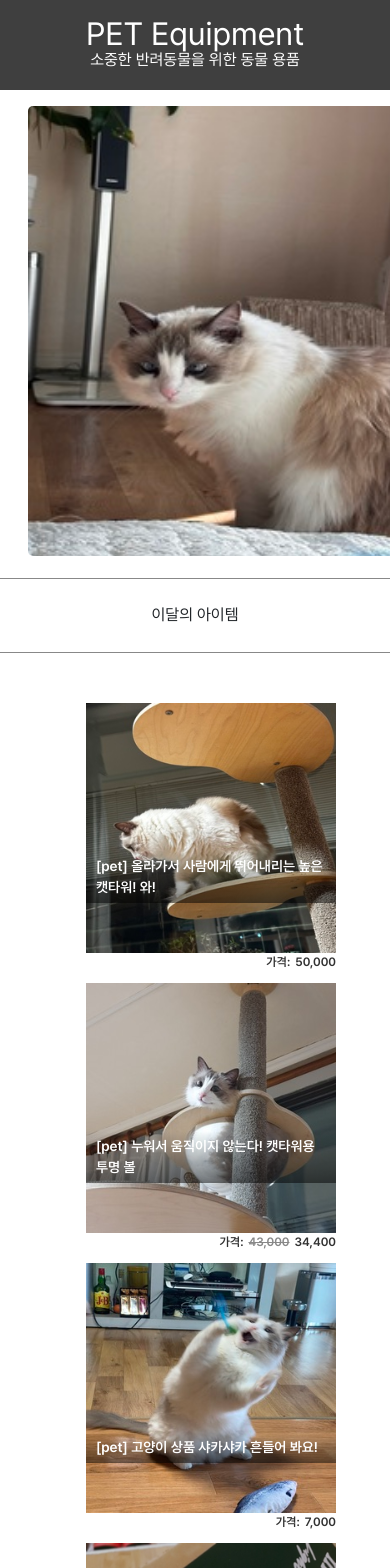
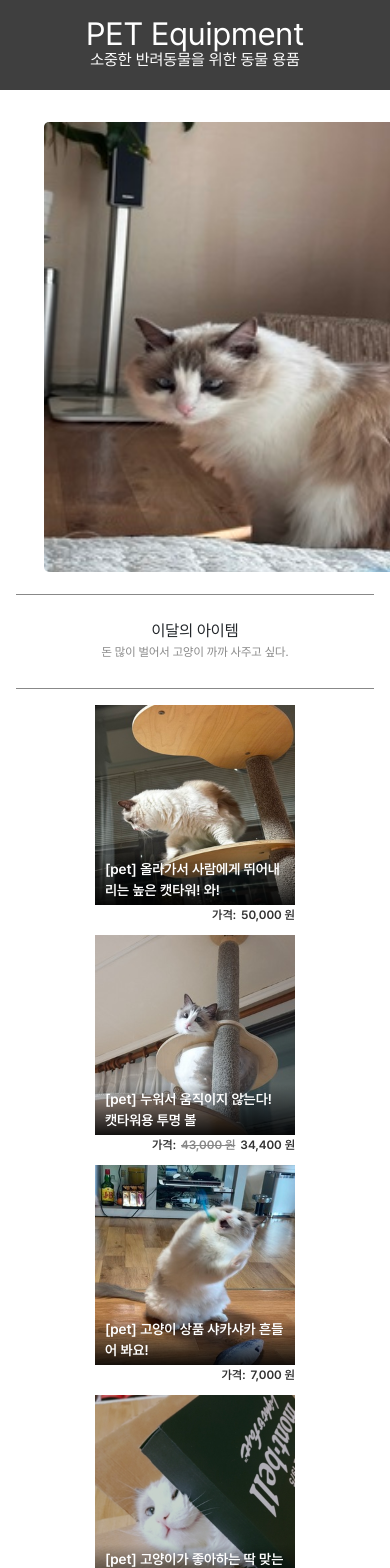
Before and after one commit to chohyuun/marketing-web-react, a React (Vite) app: page /home in a window 390 px wide. Shown: the top 1568 px of the page. Built offline with nearby package versions, Linux system fonts and the light colour scheme.

Commit message:
feat: product detail 1차 완료 (#10)

```diff
--- a/src/routes/RootRoutes.tsx
+++ b/src/routes/RootRoutes.tsx
@@ -11,6 +11,9 @@ const RootRoutes = () => {
         <Route path="*" element={<DefaultLayout />}>
           <Route index element={<Navigate to="/home" />} />
           <Route path="home" element={<Home />} />
+          <Route path="product">
+            <Route path=":titleId" element={<ProductDetail />} />
+          </Route>
         </Route>
       </Routes>
     </Router>
--- a/src/views/Home.tsx
+++ b/src/views/Home.tsx
@@ -1,31 +1,52 @@
 import styled from 'styled-components'
-import { Col, Container, Row } from 'react-bootstrap'
+import { Button, Col, Container, Row } from 'react-bootstrap'
 import BooriCat from '../assets/image/cat3.jpeg'
-import { createContext, useState } from 'react'
-import { productData } from '../type/productData'
+import { useMemo, useState } from 'react'
+import { productData, ProductDataType } from '../type/productData'
 import ProductBox from './ProductBox'
+import { useUpdateEffect } from 'react-use'
+import { useNavigate } from 'react-router-dom'
 
-export type ContextData = {
-  url: string
-  title: string
+const initialProductData: ProductDataType = {
+  url: '',
+  title: '',
+  price: 0,
+  discount: undefined,
 }
-export const ProductContext = createContext<ContextData | undefined>(undefined)
 
 const Home = () => {
-  const [clickData, setClickData] = useState<ContextData>()
+  const [clickData, setClickData] = useState<ProductDataType>(initialProductData)
+  const navigate = useNavigate()
 
   const onClickHandler = (e: any) => {
-    setClickData({
+    setClickData((prevState) => {
+      return {
+        ...prevState,
         url: e.target.src,
         title: e.target.title,
+        price: e.target.price,
+        discount: e.target.discount ?? undefined,
+      }
     })
   }
 
+  const clickNotUndefined = useMemo(() => {
+    return clickData.url !== '' && clickData.title !== ''
+  }, [clickData])
+
+  useUpdateEffect(() => {
+    if (clickNotUndefined) {
+      navigate(`/product/${clickData?.title}`, { state: { value: clickData } })
+    }
+  }, [clickData])
+
   // todo home image changes to swipe image
+  // todo SwipeImage change
   return (
     <>
-      <ProductContext.Provider value={clickData}>
       <Container fluid>
+        <Row xs={1}>
+          <Col>
             <HomeRow>
               <HomeCol>
                 <SwipeImage title="정말싸다 뽀리 사진!!" src={BooriCat} onClick={onClickHandler} />
@@ -33,18 +54,25 @@ const Home = () => {
             </HomeRow>
             <HomeRow>
               <HomeCol>
-              <div className="description">이달의 아이템</div>
+                <div className="description">
+                  이달의 아이템
+                  <p>돈 많이 벌어서 고양이 까까 사주고 싶다.</p>
+                </div>
               </HomeCol>
             </HomeRow>
-          <HomeRow>
-            <HomeCol sm={6}>
+            <Row>
               {productData.map((value, index) => {
                 return <ProductBox key={index} value={value} setClickData={setClickData} />
               })}
+            </Row>
+            <HomeRow>
+              <HomeCol>
+                <Button variant="outline-info">Contact</Button>
               </HomeCol>
             </HomeRow>
+          </Col>
+        </Row>
       </Container>
-      </ProductContext.Provider>
     </>
   )
 }
@@ -56,6 +84,11 @@ const HomeCol = styled(Col)`
 
   & .description {
     margin: 10px 0;
+
+    p {
+      color: #888888;
+      font-size: 12px;
+    }
   }
 `
 
@@ -64,10 +97,6 @@ const HomeRow = styled(Row)`
 
   &:last-child {
     border: unset;
-  }
-
-  & .col-sm-6 {
-    margin: 1.5em 1em;
   }
 `
 
--- a/src/views/ProductBox.tsx
+++ b/src/views/ProductBox.tsx
@@ -1,48 +1,54 @@
 import styled, { css } from 'styled-components'
 import { ProductDataType } from '../type/productData'
 import { Dispatch, SetStateAction } from 'react'
-import { ContextData } from './Home'
 import { NumberFormatter } from '../utils/NumberFormatter'
+import { Col, Row } from 'react-bootstrap'
 
 interface ProductImageProps {
   value: ProductDataType
-  setClickData: Dispatch<SetStateAction<ContextData | undefined>>
+  setClickData: Dispatch<SetStateAction<ProductDataType>>
 }
 
 const ProductBox = ({ value, setClickData }: ProductImageProps) => {
-  return (
-    <ImageArea
-      discount={!!value.discount}
-      onClick={() =>
-        setClickData({
+  const onClickHandler = () => {
+    setClickData((prevState) => {
+      return {
+        ...prevState,
         url: value.url,
         title: value.title,
+        price: value.price,
+        discount: value.discount ?? undefined,
+      }
     })
   }
-    >
+
+  return (
+    <Col lg={3} md={4} xs={12}>
+      <ImageArea discount={!!value.discount} onClick={onClickHandler}>
         <ContentImage title={value.title} src={value.url} />
         <div>
           <p className="product-title">{value.title}</p>
         </div>
         <div className="product-price">
-        가격: <p className="before-discount">{NumberFormatter(value.price)}</p>
+          가격: <p className="before-discount">{NumberFormatter(value.price) + ' 원'}</p>
           <p>
             {value.discount
-            ? NumberFormatter(value.price * (1 - value.discount / 100))
-            : NumberFormatter(value.price)}
+              ? NumberFormatter(value.price * (1 - value.discount / 100)) + ' 원'
+              : NumberFormatter(value.price) + ' 원'}
           </p>
         </div>
       </ImageArea>
+    </Col>
   )
 }
 
 const ImageArea = styled.div<{ discount: boolean }>`
   display: inline-block;
   justify-content: flex-end;
-  margin: 10px 10px 20px;
+  margin: 0 10px 30px;
   position: relative;
-  max-width: 250px;
-  max-height: 250px;
+  max-width: 200px;
+  max-height: 200px;
   font-weight: 600;
 
   div {
@@ -50,7 +56,7 @@ const ImageArea = styled.div<{ discount: boolean }>`
     align-items: end;
     text-align: start;
     position: absolute;
-    width: 250px;
+    width: 200px;
     height: 50px;
     padding-top: 200px;
     top: 0;
@@ -61,14 +67,14 @@ const ImageArea = styled.div<{ discount: boolean }>`
       width: 100%;
       font-size: 14px;
       padding: 5px 10px;
-      background: linear-gradient(to top, rgba(0, 0, 0, 0.5), transparent);
+      background: linear-gradient(to top, rgba(0, 0, 0, 0.9), transparent);
     }
   }
 
   & .product-price {
     display: flex;
     justify-content: end;
-    height: 250px;
+    height: 200px;
     padding: 0;
     top: 20px;
     font-size: 12px;
@@ -93,8 +99,8 @@ const ImageArea = styled.div<{ discount: boolean }>`
 `
 
 const ContentImage = styled.img`
-  max-width: 250px;
-  max-height: 250px;
+  max-width: 200px;
+  max-height: 200px;
   margin-bottom: 5px;
 `
 export default ProductBox
--- /dev/null
+++ b/src/views/ProductDetail.tsx
@@ -0,0 +1,97 @@
+import { Button, Col, Container, Row } from 'react-bootstrap'
+import { useLocation } from 'react-router-dom'
+import styled, { css } from 'styled-components'
+import { NumberFormatter } from '../utils/NumberFormatter'
+
+const ProductDetail = () => {
+  const location = useLocation()
+
+  const {
+    url: productUrl,
+    title: productTitle,
+    price: productPrice,
+    discount: productDiscount,
+  } = location.state.value
+
+  return (
+    <>
+      <Container fluid>
+        <Row xs={1} className="justify-content-center">
+          <Col xs={6}>
+            <Row>
+              <Col>
+                <ProductImage src={productUrl} />
+              </Col>
+            </Row>
+            <Row className="justify-start">
+              <Col>
+                <ProductInfo isDiscount={!!productDiscount}>
+                  <p className="title">{productTitle}</p>
+                  <div>
+                    가격: <p className="price">{NumberFormatter(productPrice)} 원</p>
+                    <p className="discount">
+                      {!!productDiscount &&
+                        NumberFormatter(productPrice * (1 - productDiscount / 100))}{' '}
+                      원
+                    </p>
+                  </div>
+                </ProductInfo>
+              </Col>
+            </Row>
+            <ButtonRow>
+              <Col>
+                <Button variant="outline-info" size="sm">
+                  상품 구매하기
+                </Button>
+              </Col>
+              <Col>
+                <Button variant="outline-secondary" size="sm">
+                  장바구니 추가
+                </Button>
+              </Col>
+            </ButtonRow>
+          </Col>
+        </Row>
+      </Container>
+    </>
+  )
+}
+
+const ProductImage = styled.img`
+  width: 100%;
+`
+
+const ProductInfo = styled.div<{ isDiscount: boolean }>`
+  width: 100%;
+  justify-content: start;
+  line-height: 2em;
+  text-align: start;
+
+  div {
+    display: flex;
+    & .price {
+      padding-left: 5px;
+      ${({ isDiscount }) =>
+        isDiscount &&
+        css`
+          text-decoration: #888888 line-through;
+          color: #888888;
+        `}}
+    }
+
+  & .discount {
+    padding-left: 5px;
+    ${({ isDiscount }) =>
+      isDiscount &&
+      css`
+        font-weight: 500;
+        color: #313131;
+      `}}
+  }
+`
+
+const ButtonRow = styled(Row)`
+  justify-content: end;
+`
+
+export default ProductDetail
```
Lines whose indentation alone changed are shown as unchanged.
